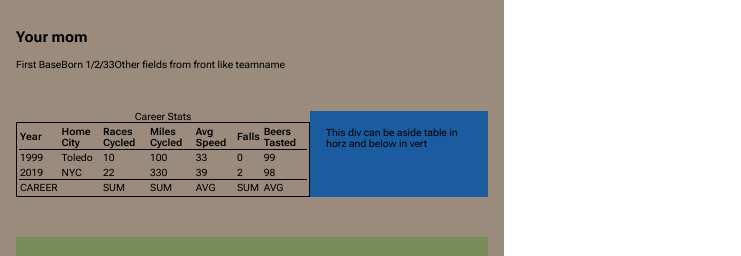
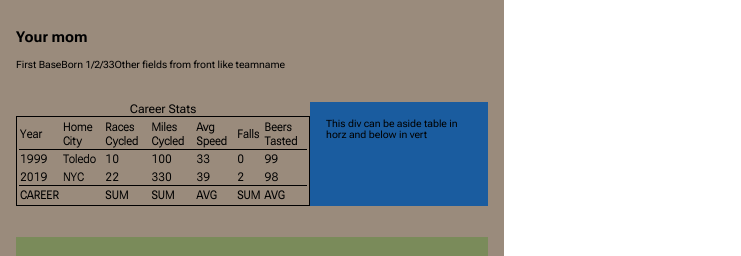
Before and after one commit to jeremybatesDC/vueGridBaseballCard, a Vue app: page / in a window 1280 px wide. Shown: the top 256 px of the page, without its empty margins (0-741 px from the left). Built offline with nearby package versions, Linux system fonts and the light colour scheme.

Commit message:
styling table

```diff
--- a/src/components/CardBack.vue
+++ b/src/components/CardBack.vue
@@ -13,9 +13,7 @@
       <!-- columns: min 2, max 6? -->
       <!-- tbody rows: min 0 (leaving only tfoot totals), max 10? -->
       <table>
-        <caption>
-          Career Stats
-        </caption>
+        <caption>Career Stats</caption>
         <thead>
           <tr>
             <th scope="col">Year</th>
@@ -110,11 +108,14 @@ table {
   width: 100%;
   //max-width: 32rem;
   margin: 0 auto;
+  font-size: 1.2rem;
+  font-variant-numeric: lining-nums tabular-nums;
   border: 1px solid #000000;
 }
 
 thead {
   box-shadow: 0 1px #000000;
+  font-variation-settings: "wght" 150, "wdth" 35, "opsz" 10, "GRAD" 48, "slnt" 0;
 }
 th {
   text-align: left;
@@ -122,8 +123,10 @@ th {
 
 tbody {
   box-shadow: 0 1px #000000;
+  font-variation-settings: "wght" 100, "wdth" 0, "opsz" 0, "GRAD" 48, "slnt" 0;
 }
 tfoot {
+  font-variation-settings: "wght" 150, "wdth" 0, "opsz" 0, "GRAD" 48, "slnt" 0;
   //box-shadow: 0 1px #000000;
 }
 
```
